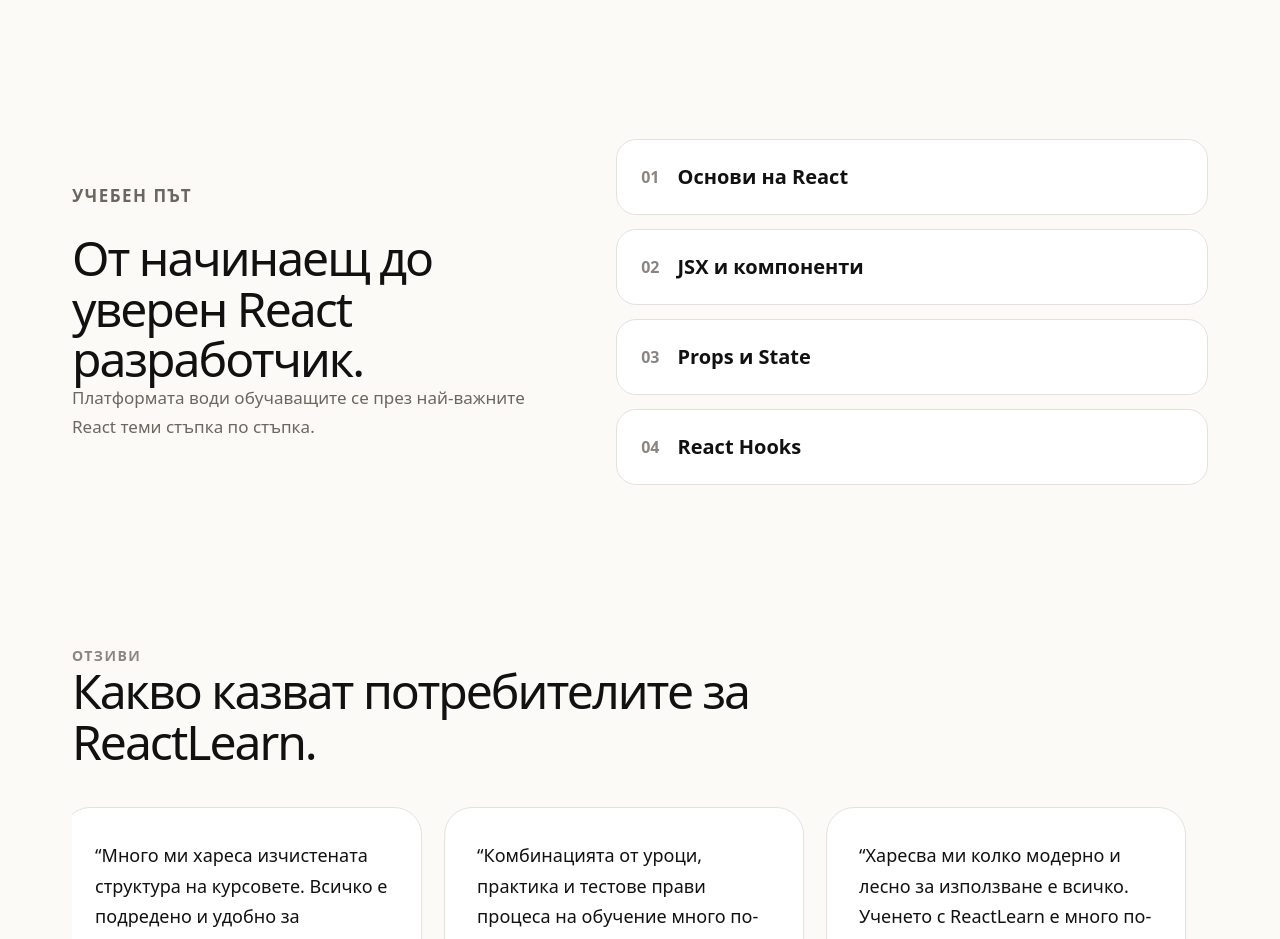
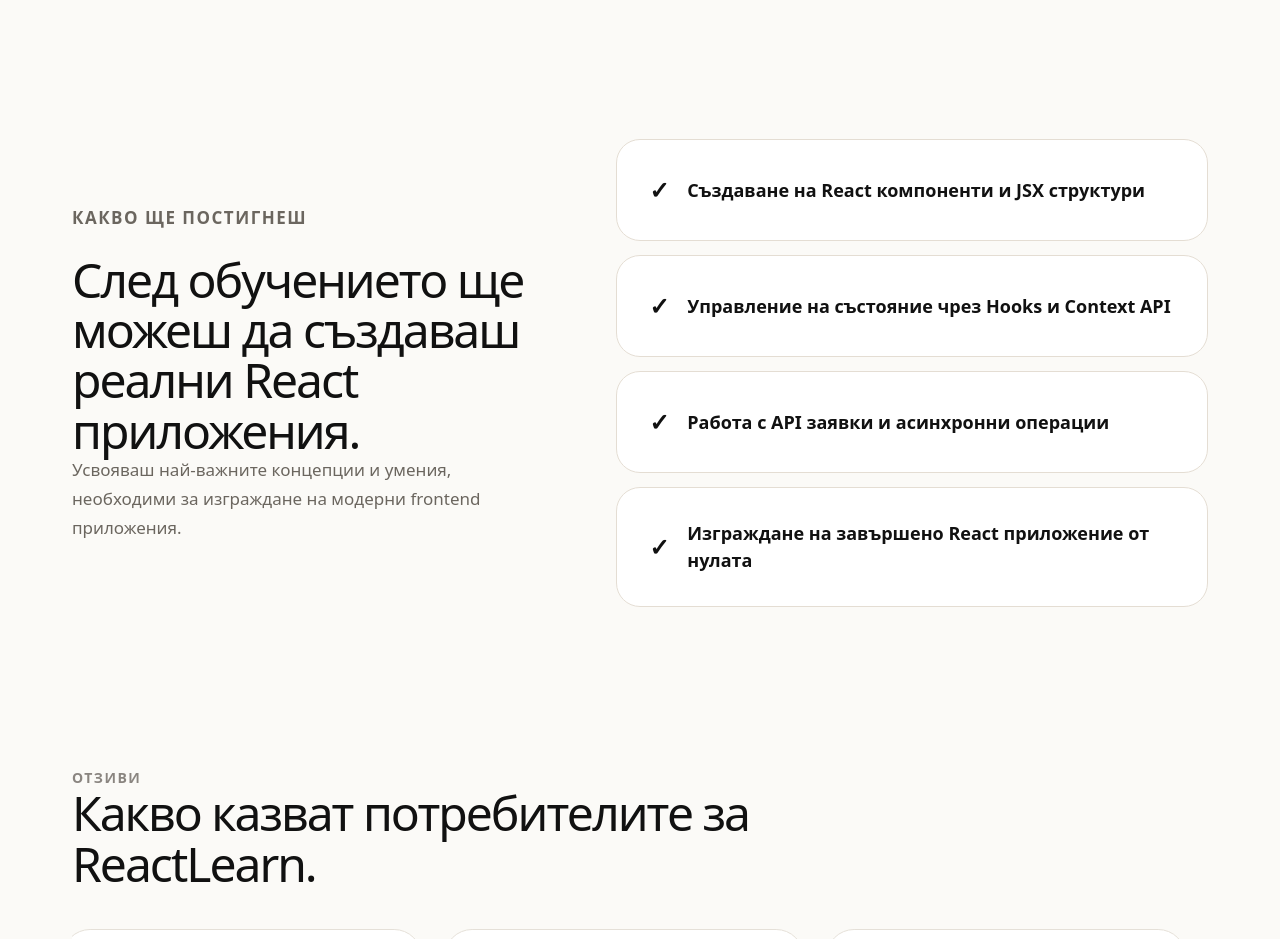
Before and after one commit to IvannIvannov/react-diploma-project, a React (Vite) app in the folder client/: page / in a window 1280 px wide. Shown: the part 1640-2579 px from the top of the page. Built offline with nearby package versions, Linux system fonts and the light colour scheme.

Commit message:
replace learning path with learning outcomes section

```diff
--- a/client/src/pages/Home.css
+++ b/client/src/pages/Home.css
@@ -536,6 +536,38 @@
   transform: translateX(6px);
 }
 
+.path-item {
+  display: flex;
+  align-items: center;
+  gap: 18px;
+
+  padding: 32px;
+
+  background: #fff;
+  border: 1px solid #e4ddd3;
+  border-radius: 24px;
+
+  transition: 0.25s ease;
+}
+
+.path-item:hover {
+  transform: translateY(-4px);
+}
+
+.path-item strong {
+  color: #111;
+
+  font-size: 24px;
+  font-weight: 900;
+}
+
+.path-item span {
+  color: #111;
+
+  font-size: 18px;
+  font-weight: 700;
+}
+
 @media (prefers-reduced-motion: reduce) {
 
   .hero-section,
--- a/client/src/pages/Home.tsx
+++ b/client/src/pages/Home.tsx
@@ -196,24 +196,40 @@ const Home = () => {
 
       <section className="learning-path-section reveal" data-reveal>
         <div>
-          <p className="hero-label">Учебен път</p>
+          <p className="hero-label">Какво ще постигнеш</p>
 
-          <h2>От начинаещ до уверен React разработчик.</h2>
+          <h2>След обучението ще можеш да създаваш реални React приложения.</h2>
 
           <p>
-            Платформата води обучаващите се през най-важните React теми стъпка
-            по стъпка.
+            Усвояваш най-важните концепции и умения, необходими за изграждане на
+            модерни frontend приложения.
           </p>
         </div>
 
         <div className="path-list">
-          {courses.slice(0, 4).map((course, index) => (
-            <div className="path-item" key={course.id}>
-              <strong>{String(index + 1).padStart(2, "0")}</strong>
+          <div className="path-item">
+            <strong>✓</strong>
 
-              <span>{course.title}</span>
-            </div>
-          ))}
+            <span>Създаване на React компоненти и JSX структури</span>
+          </div>
+
+          <div className="path-item">
+            <strong>✓</strong>
+
+            <span>Управление на състояние чрез Hooks и Context API</span>
+          </div>
+
+          <div className="path-item">
+            <strong>✓</strong>
+
+            <span>Работа с API заявки и асинхронни операции</span>
+          </div>
+
+          <div className="path-item">
+            <strong>✓</strong>
+
+            <span>Изграждане на завършено React приложение от нулата</span>
+          </div>
         </div>
       </section>
 
```
